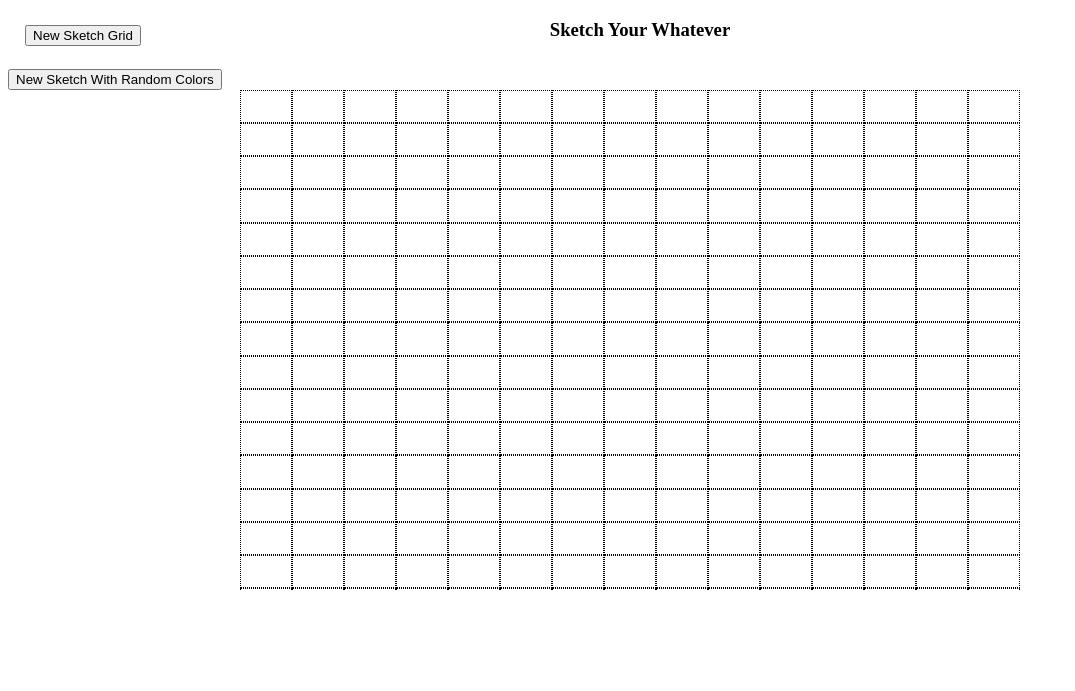
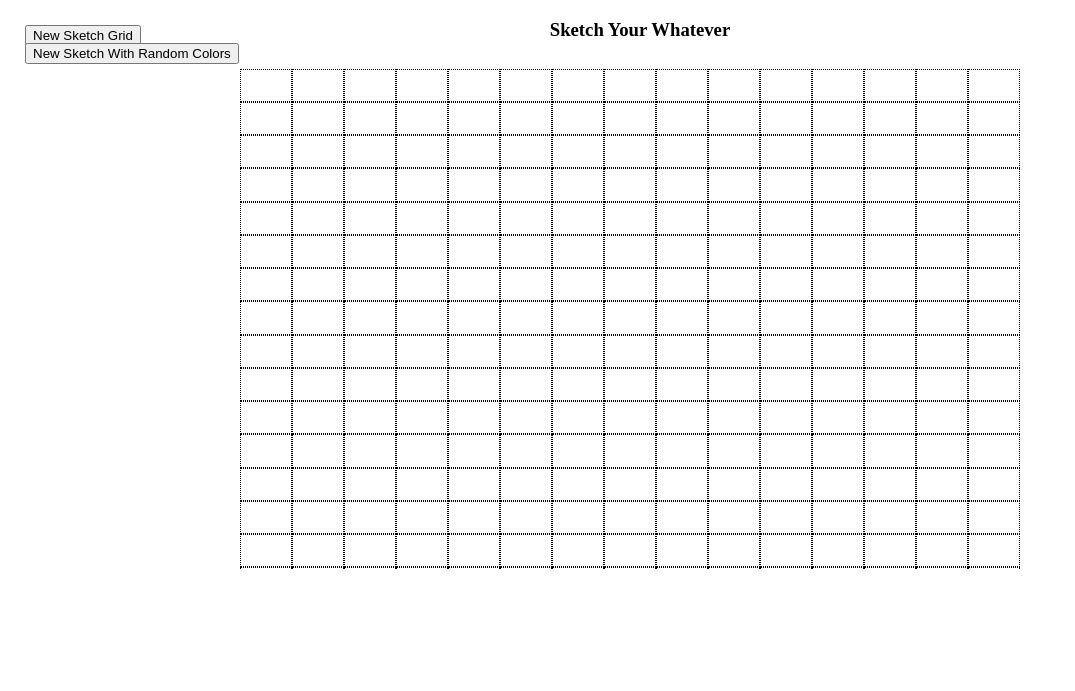
Before and after one commit to shingtzewoo/Project_JS_jQuery, a plain HTML site: page index.html in a window 1280 px wide. Shown: the whole page, without its empty margins (0-1075 px from the left). Drawn offline with nearby package versions, Linux system fonts and the light colour scheme.

Commit message:
added some positioning for the button

```diff
--- a/style.css
+++ b/style.css
@@ -20,7 +20,6 @@
   font-size: 0;
   overflow: hidden;
 }
-
 .square {
   height: 6.25%;
   width: 6.25%;
@@ -40,3 +39,8 @@
   top: 25px;
   left: 25px;
 }
+#random {
+  position: absolute;
+  top: 43px;
+  left: 25px;
+}
```
